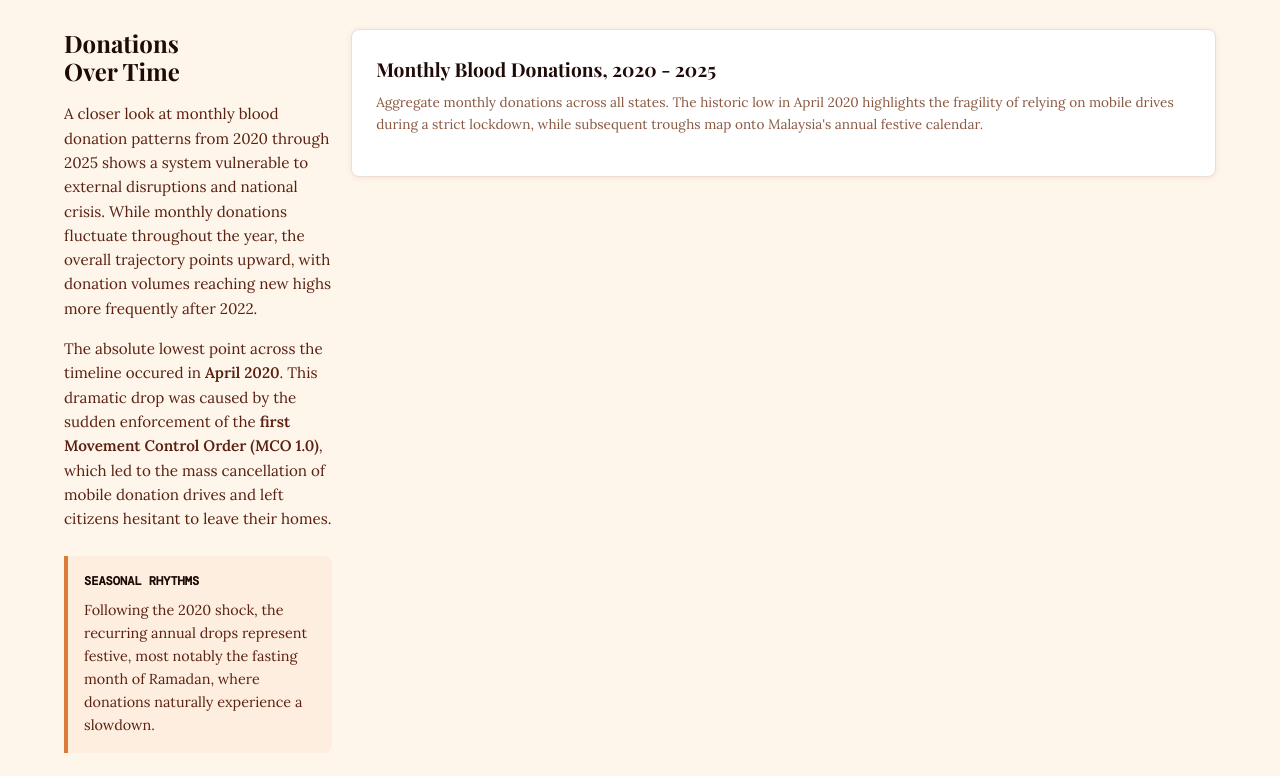
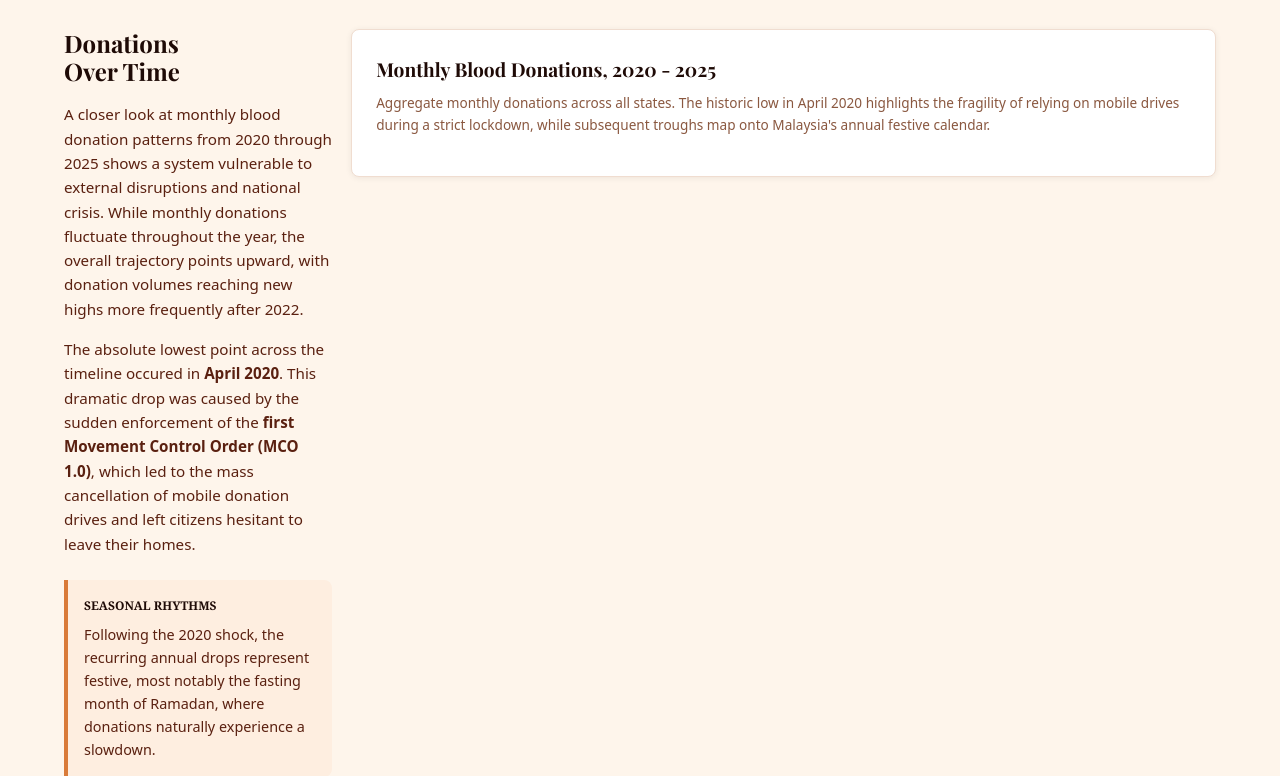
Before and after one commit to Ying050306/FIT2179-DV2-Malaysia-Blood-Donation-Webpage, a plain HTML site: page index.html in a window 1280 px wide. Shown: the part 628-1404 px from the top of the page. Drawn offline with nearby package versions, Linux system fonts and the light colour scheme; a script that the page names is missing; a web font is replaced by a local one.

Commit message:
Modify typeface

```diff
--- a/style.css
+++ b/style.css
@@ -364,3 +364,17 @@ footer {
   max-width: 600px;
   margin: 0 auto;
 }
+
+h1, h2, h3, h4, h5, h6,
+.callout-title,
+.act-subtitle,
+.footer-cta {
+    font-family: Georgia, Garamond, 'Times New Roman', serif;
+}
+
+body, p, span, a, li,
+.chart-desc,
+.footer-desc,
+.callout p {
+    font-family: system-ui, -apple-system, BlinkMacSystemFont, 'Segoe UI', Roboto, sans-serif;
+}
```
